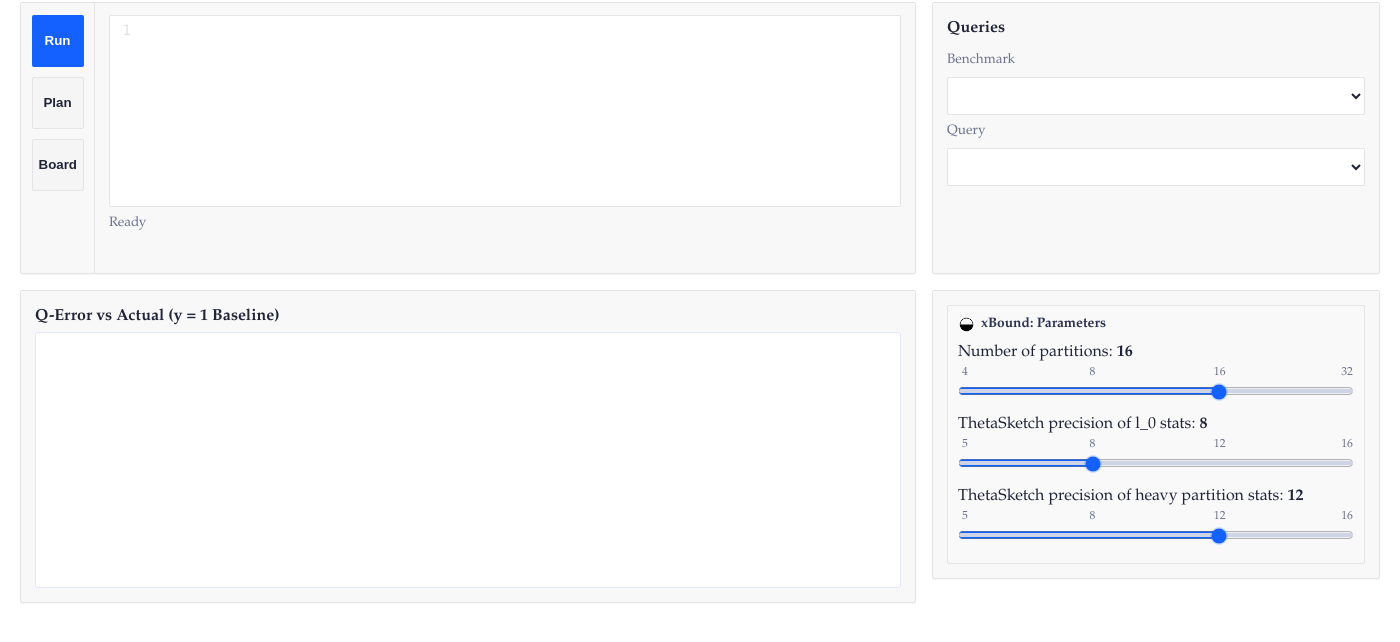
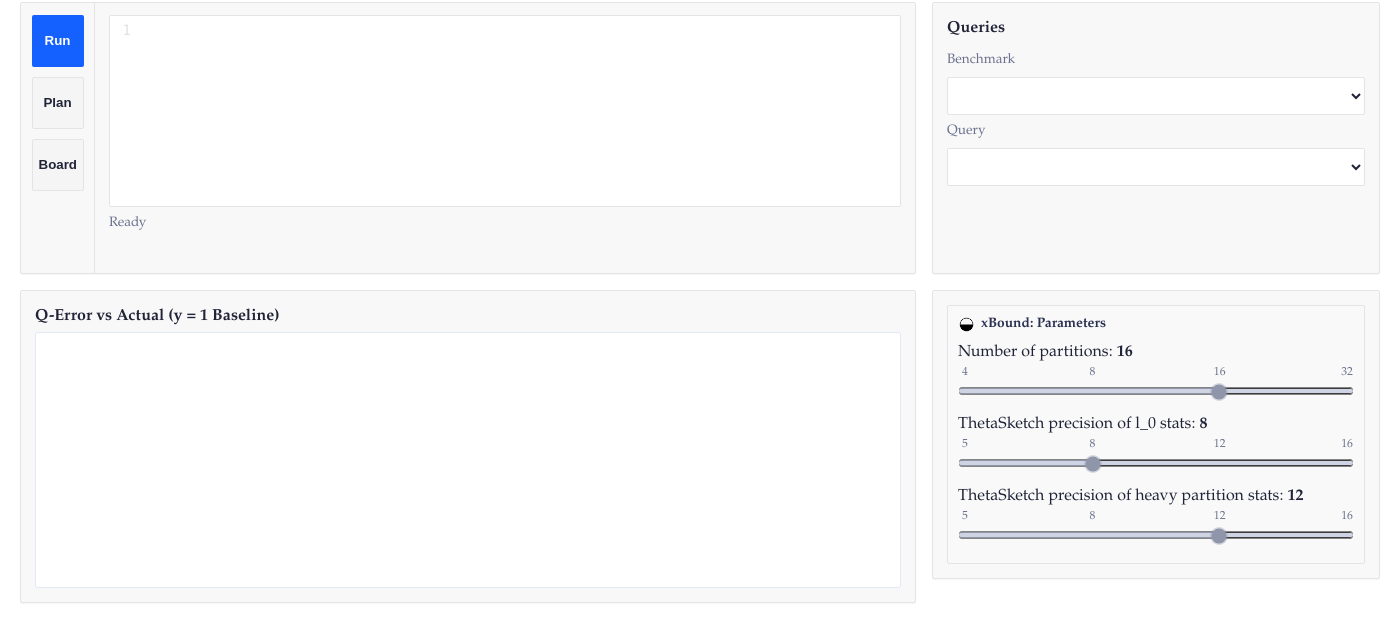
Before and after one commit to xBound/xbound-demo, an Electron app: page src/index.html in a window 1400 px wide. Shown: the part 62-704 px from the top of the page. Drawn offline with nearby package versions, Linux system fonts and the light colour scheme; no server answers.

Commit message:
changed slider color

```diff
--- a/src/styles.css
+++ b/src/styles.css
@@ -228,7 +228,7 @@ body {
 .xbound-params input[type="range"] {
   height: 24px;
   padding: 0;
-  accent-color: var(--accent);
+  accent-color: #8f96aa;
   cursor: pointer;
 }
 
@@ -290,9 +290,9 @@ body {
   height: 14px;
   border-radius: 999px;
   border: 2px solid #fff;
-  background: var(--accent);
+  background: #8f96aa;
   margin-top: -5px;
-  box-shadow: 0 0 0 1px rgba(20, 97, 255, 0.2);
+  box-shadow: 0 0 0 1px rgba(143, 150, 170, 0.35);
 }
 
 .xbound-slider-group input[type="range"]::-moz-range-track {
@@ -306,8 +306,8 @@ body {
   height: 14px;
   border-radius: 999px;
   border: 2px solid #fff;
-  background: var(--accent);
-  box-shadow: 0 0 0 1px rgba(20, 97, 255, 0.2);
+  background: #8f96aa;
+  box-shadow: 0 0 0 1px rgba(143, 150, 170, 0.35);
 }
 
 .xbound-params.disabled {
```
